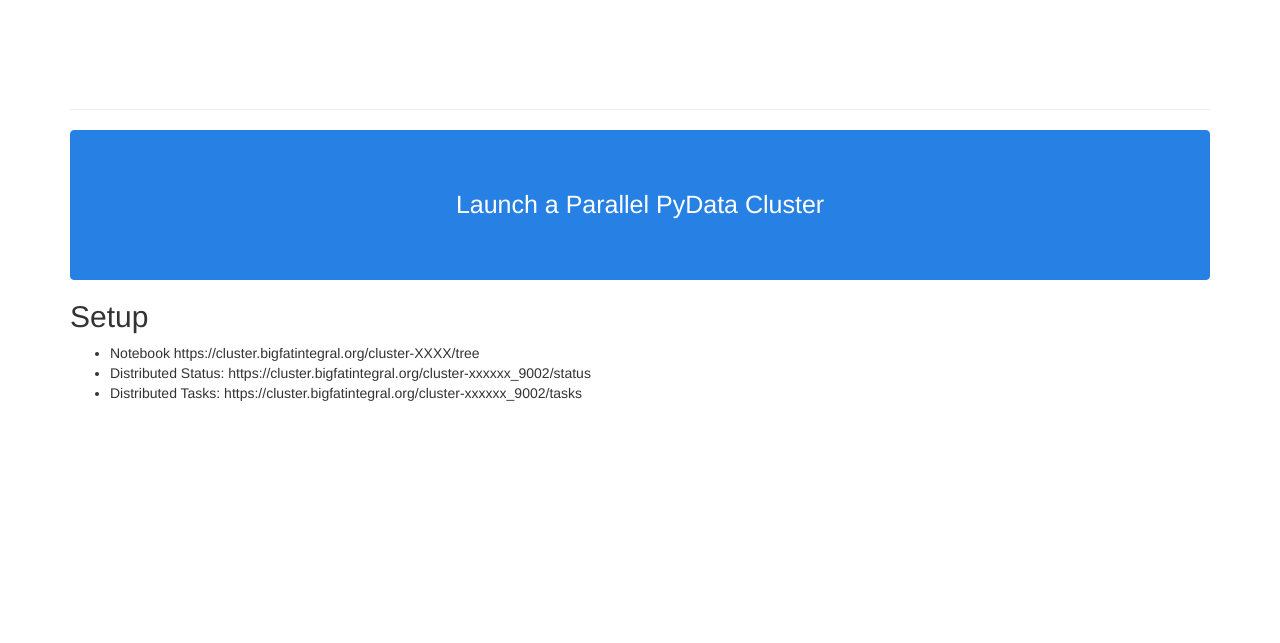
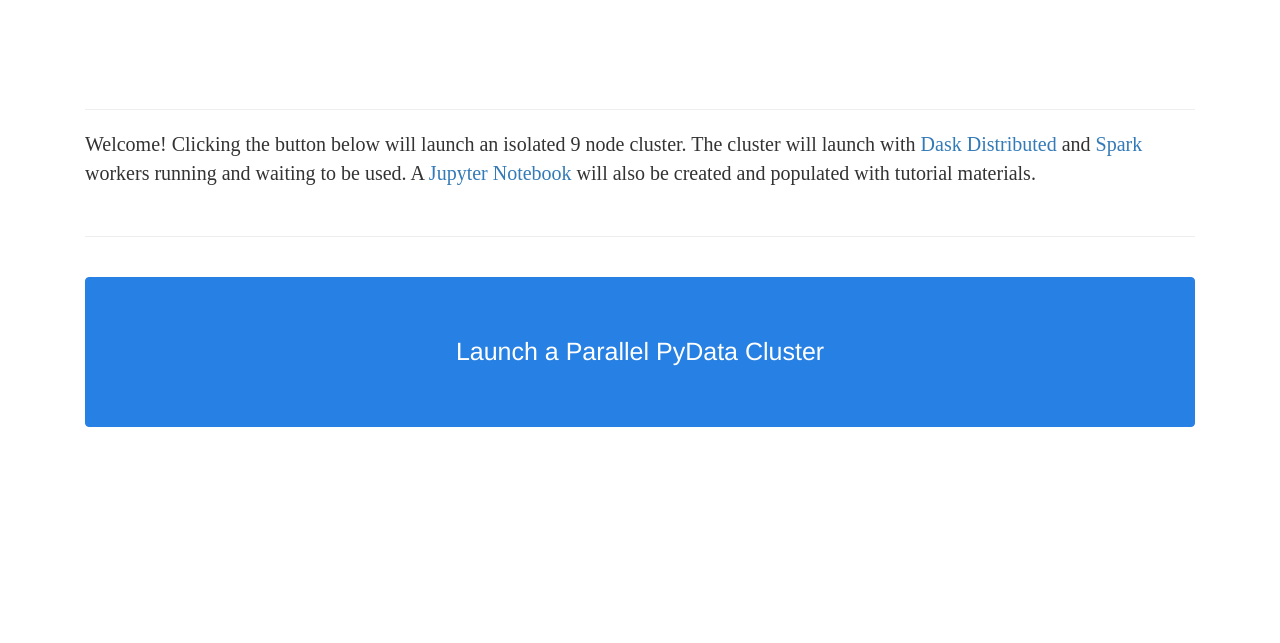
Before and after one commit to quasiben/kubernetes-pydata-parallel, a Python web app: template app/core/app/templates/index.html in a window 1280 px wide. Shown: the top 643 px of the page. Run offline with Jinja, Linux system fonts and the light colour scheme; the template is opened without the code that fills it, so the values that code supplies are empty; some libraries are stand-ins or nearby versions.

Commit message:
updates (#9)
* updates for basic cluster based on IPs and not DNS names

* updates

* more updates

* more updates

* more updates

* updates

* updates

* updates

* updates

* updates

* add ‘if you are not redirected…’ message to spawn page

for cases where redirect fails

* Update page title

Use "Parallel Data Analysis" instead of referencing SciPy

* updates


With work from @minrk

```diff
--- a/app/core/app/handlers.py
+++ b/app/core/app/handlers.py
@@ -51,7 +51,7 @@ class WaitHandler(tornado.web.RequestHandler):
     def get(self, app_id):
         app_url = "{url}/".format(url=proxy.lookup(app_id))
         client = AsyncHTTPClient()
-        for i in range(30):
+        for i in range(10):
             try:
                 resp = yield client.fetch(app_url)
             except HTTPError as e:
@@ -121,7 +121,7 @@ class AllServices(tornado.web.RequestHandler):
 
         # create dask-worker/spark-worker/ipengines
         rpc_worker = ReplicationController('worker-controller')
-        rpc_worker.set_replicas(3)
+        rpc_worker.set_replicas(4)
         rpc_worker.set_selector('workers')
 
         work_container = DaskWorkerContainer('workers', add_pod_ip_env=False)
--- a/app/core/app/templates/index.html
+++ b/app/core/app/templates/index.html
@@ -11,7 +11,6 @@
     <link rel="icon" href="../../favicon.ico">
 
     <title>PyData Parallel Tutorial</title>
-
     <!-- Bootstrap core CSS -->
     <link rel="stylesheet" href="https://bootswatch.com/cosmo/bootstrap.min.css">
 
@@ -33,25 +32,22 @@
 
   <body>
 
-    <!-- Fixed navbar -->
-    <!--<nav class="navbar navbar-default navbar-fixed-top">-->
-    <!--</nav>-->
 
-    <!-- Begin page content -->
     <div class="container">
-      <div class="page-header"> </div>
+      <div class="page-header"></div>
+      <p class="large">
+        Welcome!  Clicking the button below will launch an isolated 9 node cluster.  The cluster will launch with <a href="distributed.readthedocs.io">Dask Distributed</a>
+        and <a href="spark.apache.org">Spark</a> workers running and waiting to be used.  A <a href="http://jupyter.org/">Jupyter Notebook</a> will also be created
+        and populated with tutorial materials.
+      </p>
+      <div class="page-header"></div>
+      <br/>
      <a href="/new_allservices">
             <button type="submit" class="btn" style="width: 100%; height: 150px; background-color: #2780e3; border-color: #2780e3; font-size: 25px; color: #FFF">Launch a Parallel PyData Cluster</button>
       </a>
+    </div>
 
 
-    <h2>Setup</h2>
-      <ul>
-        <li>Notebook https://cluster.bigfatintegral.org/cluster-XXXX/tree</li>
-        <li>Distributed Status: https://cluster.bigfatintegral.org/cluster-xxxxxx_9002/status</li>
-        <li>Distributed Tasks: https://cluster.bigfatintegral.org/cluster-xxxxxx_9002/tasks</li>
-      </ul>
-    </div>
 
     <footer class="footer">
       <div class="container">
--- a/app/core/app/templates/static/sticky-footer-navbar.css
+++ b/app/core/app/templates/static/sticky-footer-navbar.css
@@ -34,6 +34,11 @@ body > .container {
   padding-left: 15px;
 }
 
+.large {
+    font-family: "Times New Roman", Times, serif;
+    font-size: 20px;
+}
+
 code {
   font-size: 80%;
 }
--- a/app/core/pod.py
+++ b/app/core/pod.py
@@ -60,7 +60,7 @@ class DaskSchedulerContainer(Container):
     def __init__(self, name, git_url='', *args, **kwargs):
         super(DaskSchedulerContainer, self).__init__(*args, **kwargs)
         self.name = name
-        self.image = "allservices:v1"
+        self.image = "gcr.io/computetesting/allservices:v17"
         self.command = ["/tmp/start-scheduler.sh"]
         self.add_port(8080)
         self.add_port(9000)
@@ -87,7 +87,7 @@ class DaskWorkerContainer(Container):
     def __init__(self, name, *args, **kwargs):
         super(DaskWorkerContainer, self).__init__(*args, **kwargs)
         self.name = name
-        self.image = "allservices:v1"
+        self.image = "gcr.io/computetesting/allservices:v17"
         self.command = ["/tmp/start-worker.sh"]
         self.add_port(8081)
 
--- a/app/core/proxy.py
+++ b/app/core/proxy.py
@@ -17,7 +17,7 @@ class Proxy(object):
         # lookup_ip = lookup_service.status.load_balancer.ingress[0].ip
         # lookup_url = "http://{}".format(lookup_ip)
         # hardcode lookup URL for our tutorial:
-        lookup_url = "http://192.168.1.3:30080"
+        lookup_url = "https://pycon-parallel-cluster.jovyan.org"
         register_service = kubernetes.get_service("proxy-register")
         if LOCAL:
             register_ip = "192.168.1.3:30081"
--- a/app/start.py
+++ b/app/start.py
@@ -1,7 +1,9 @@
 import tornado
+import tornado.httpserver
 from tornado import log
 from core.app.main import application
 
 log.enable_pretty_logging()
-application.listen(8080, "0.0.0.0")
+http_server = tornado.httpserver.HTTPServer(application, ssl_options={"certfile": "/tmp/ssl-cert.pem", "keyfile": "/tmp/ssl-key.pem",})
+http_server.listen(8081, "0.0.0.0")
 tornado.ioloop.IOLoop.current().start()
--- a/deployment/proxy-app.yml
+++ b/deployment/proxy-app.yml
@@ -11,7 +11,7 @@ spec:
     spec:
       containers:
       - name: proxy
-        image: gcr.io/continuum-compute/proxy:v1
+        image: gcr.io/computetesting/proxy:v1
         ports:
         - containerPort: 80
         - containerPort: 81
--- a/images/all_services/register.py
+++ b/images/all_services/register.py
@@ -22,7 +22,7 @@ if APP_ID is None:
 
 for PORT in [APP_PORT, APP_PORT_1, APP_PORT_2, APP_PORT_3]:
     if int(PORT) != 8080:
-        app_id_port = "{}_{}".format(APP_ID, PORT)
+        app_id_port = "{}/{}".format(APP_ID, PORT)
     else:
         app_id_port = APP_ID
 
```
Also changed, not shown: app/core/app/templates/spawn.html (+9 -0 lines), images/all_services/app_index.html (added, +55 -0 lines), 8 other files.
